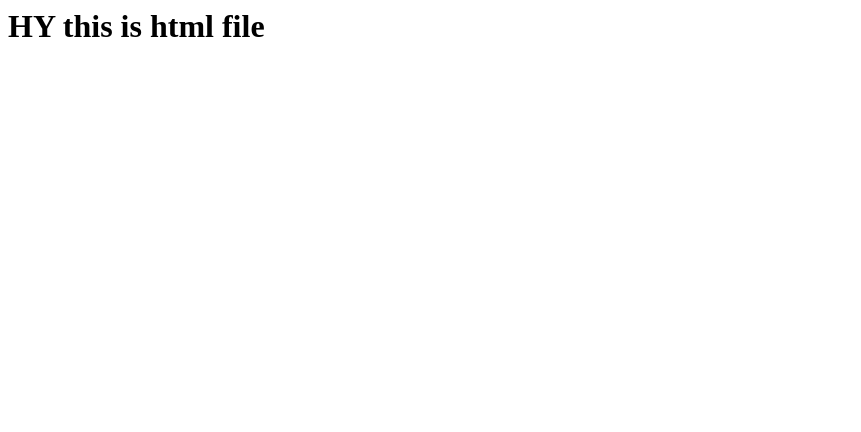
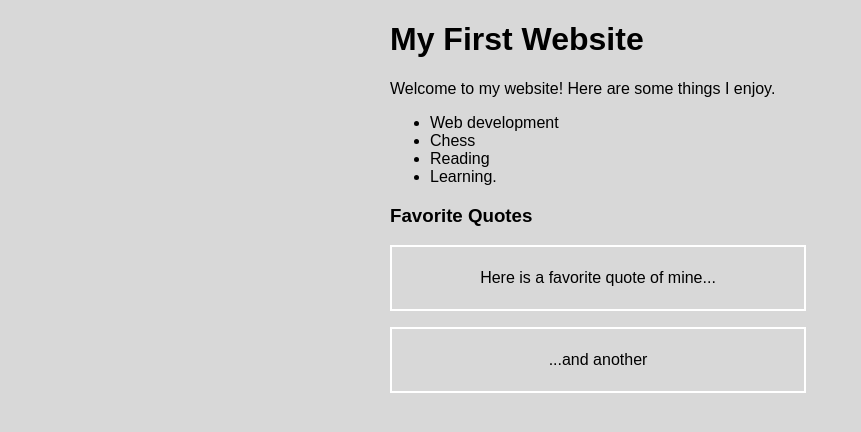
Before and after one commit to DNeelanshi/excercise1html_css, a plain HTML site: page index.html in a window 1280 px wide. Shown: the whole page, without its empty margins (0-861 px from the left). Drawn offline with Linux system fonts and the light colour scheme.

Commit message:
first exercise html and css

```diff
--- a/index.html
+++ b/index.html
@@ -1 +1,35 @@
-<h1>HY this is html file</h1>
+<!doctype html>
+<html>
+    <head>
+       <title> My First assignment</title>
+       <link rel="stylesheet" href="style.css"><link>
+       <meta charset="utf-8"/>
+    </head>
+
+    <body>
+
+         <h1>My First Website</h1>
+
+         <p>  Welcome to my website! Here are some things I enjoy.
+         </p>
+
+         <ul>
+         <li>Web development
+         <li>Chess
+         <li>Reading
+         <li>Learning.
+      </ul>
+
+      <h3>Favorite Quotes</h3>
+
+     <blockquote>
+         <p>Here is a favorite quote of mine...</p>
+     </blockquote>
+
+     <blockquote>
+         <p>...and another</p>
+     </blockquote>
+
+    </body>
+
+</html>
--- /dev/null
+++ b/style.css
@@ -0,0 +1,14 @@
+body {
+    background-color: #d8d8d8;
+    font-family: sans-serif;
+    width: 500px;
+    margin: auto;
+}
+
+blockquote{
+    width:80%;
+    text-align: center;
+    border: 2px solid white;
+    padding: 6px;
+    margin-left: 0px;
+}
```
